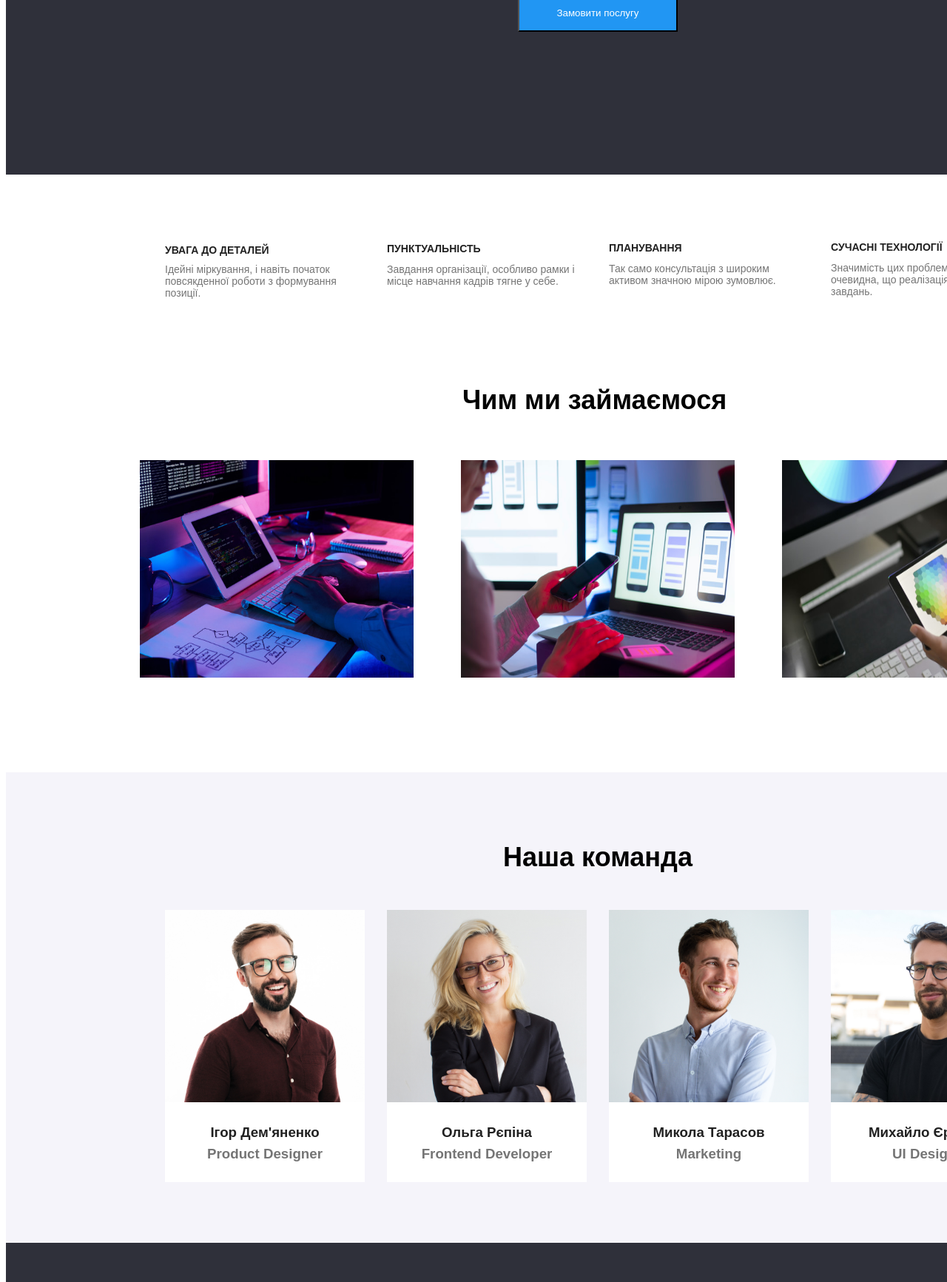
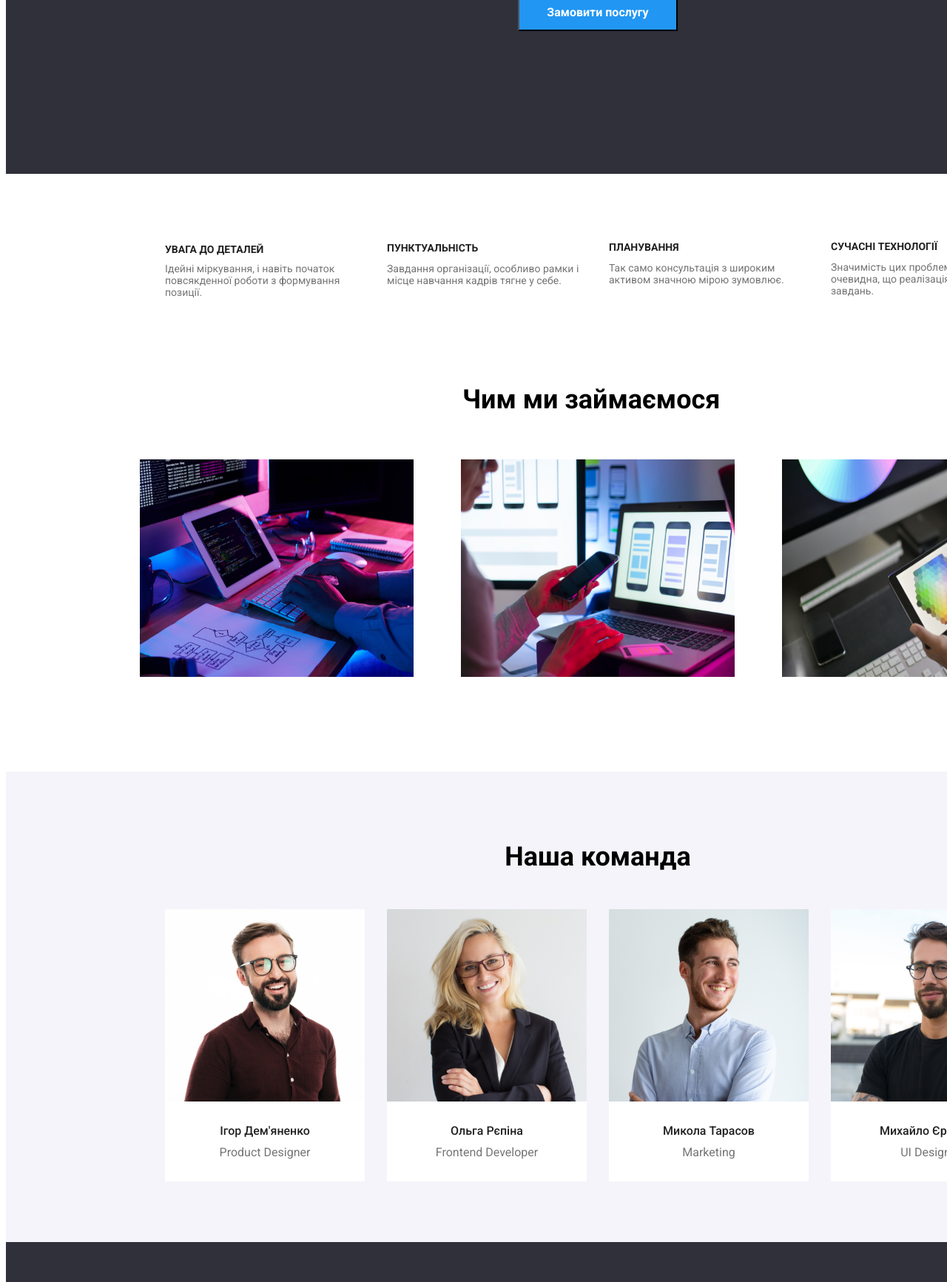
Before and after one commit to nastya675/WebStudio, a plain HTML site: page index.html in a window 1280 px wide. Shown: the part 444-2177 px from the top of the page at 74% size. Drawn offline with nearby package versions, Linux system fonts and the light colour scheme; a web font is replaced by a local one.

Commit message:
підключення шрифтів

```diff
--- a/style.css
+++ b/style.css
@@ -1,8 +1,11 @@
 @import url(https://fonts.googleapis.com/css2?family=Playfair+Display:wght@100;200;300;400;500;600;800;900&display=swap);
+@import url('https://fonts.googleapis.com/css2?family=Raleway:ital,wght@0,100..900;1,100..900&display=swap');
+@import url('https://fonts.googleapis.com/css2?family=Raleway:wght@500&family=Roboto:ital,wght@0,100;0,300;0,400;0,500;0,700;0,900;1,100;1,300;1,400;1,500;1,700;1,900&display=swap');
 
 body {
     font-family: 'Playfair Display', serif;
 }
+
 .container {
     width: 1600px;
     height: 2346px;
@@ -12,10 +15,11 @@ body {
 
 .logo {
     display: flex;
-    font-family: sans-serif;
     margin-top: 24px;
     font-size: 26px;
     margin-left: 215px;
+    font-family: "Raleway", sans-serif;
+  font-weight: 700;
 }
 
 .colorlogo {
@@ -36,8 +40,8 @@ body {
     font-family: sans-serif;
     font-size: 14px;
     color: #212121;
-
-
+    font-family: "Roboto", sans-serif;
+    font-weight: 500;
 }
 
 .nav a:hover {
@@ -58,6 +62,8 @@ body {
     text-decoration: none;
     font-size: 14px;
     color: #212121;
+    font-family: "Roboto", sans-serif;
+    font-weight: 500;
 }
 
 .contacts a:hover {
@@ -74,7 +80,7 @@ body {
     display: flex;
     flex-wrap: wrap;
     justify-content: center;
-    display:inline-block;
+    display: inline-block;
     width: 1600px;
     height: 600px;
     background: #2F303A;
@@ -90,6 +96,8 @@ body {
     height: 120px;
     margin-left: 452px;
     margin-top: 200px;
+    font-family: "Roboto", sans-serif;
+    font-weight: 900;
 }
 
 .bu {
@@ -103,94 +111,105 @@ body {
     width: 216px;
     background: #2196F3;
     color: #FFFFFF;
+    font-family: "Roboto", sans-serif;
+    font-weight: 700;
+    font-size: 16px;
 }
 
 .information1 h2 {
     margin: 0 auto;
     font-size: 14px;
-    font-family: sans-serif;
     width: 270px;
     height: 16px;
     margin-left: 215px;
     margin-top: 94px;
     color: #212121;
+    font-family: "Roboto", sans-serif;
+    font-weight: 700;
 }
 
 .information1 p {
     margin: 0 auto;
     font-size: 14px;
-    font-family: sans-serif;
     width: 270px;
     height: 72px;
     margin-left: 215px;
     margin-top: 10px;
     color: #757575;
+    font-family: "Roboto", sans-serif;
+    font-weight: 400;
 }
 
 .information2 h2 {
     margin: 0 auto;
     font-size: 14px;
-    font-family: sans-serif;
     width: 270px;
     height: 16px;
     margin-left: 515px;
     margin-top: -100px;
     color: #212121;
+    font-family: "Roboto", sans-serif;
+    font-weight: 700;
 }
 
 .information2 p {
     margin: 0 auto;
     font-size: 14px;
-    font-family: sans-serif;
     width: 270px;
     height: 48px;
     margin-left: 515px;
     margin-top: 12px;
     color: #757575;
+    font-family: "Roboto", sans-serif;
+    font-weight: 400;
 }
 
 .information3 h2 {
     margin: 0 auto;
     font-size: 14px;
-    font-family: sans-serif;
     width: 270px;
     height: 16px;
     margin-left: 815px;
     margin-top: -77px;
     color: #212121;
+    font-family: "Roboto", sans-serif;
+    font-weight: 700;
 }
 
 .information3 p {
     margin: 0 auto;
     font-size: 14px;
-    font-family: sans-serif;
     width: 270px;
     height: 48px;
     margin-left: 815px;
     margin-top: 12px;
     color: #757575;
+    font-family: "Roboto", sans-serif;
+    font-weight: 400;
 }
 
 .information4 h2 {
     margin: 0 auto;
     font-size: 14px;
-    font-family: sans-serif;
     width: 270px;
     height: 16px;
     margin-left: 1115px;
     margin-top: -77px;
     color: #212121;
+    font-family: "Roboto", sans-serif;
+    font-weight: 700;
 }
 
 .information4 p {
     margin: 0 auto;
     font-size: 14px;
-    font-family: sans-serif;
     width: 270px;
     height: 72px;
     margin-left: 1115px;
     margin-top: 12px;
     color: #757575;
+    font-family: "Roboto", sans-serif;
+    font-weight: 400;
 }
 
 .photos {
@@ -204,8 +223,9 @@ body {
     font-size: 36px;
     width: 366px;
     height: 42px;
-    font-family: sans-serif;
     margin-top: 94px;
+    font-family: "Roboto", sans-serif;
+  font-weight: 700;
 }
 
 .photos img {
@@ -230,13 +250,15 @@ body {
     gap: 30px;
 }
 
-.h1 {
+.team>.h1 {
     justify-content: center;
     margin: 0 auto;
     display: flex;
     font-family: sans-serif;
     font-size: 36px;
     padding-top: 94px;
+    font-family: "Roboto", sans-serif;
+  font-weight: 700;
 }
 
 .photo-box {
@@ -255,12 +277,13 @@ body {
     white-space: nowrap;
     justify-content: center;
     margin: 0 auto;
-    font-family: sans-serif;
     width: 129px;
     height: 19px;
-    size: 16px;
+    font-size: 16px;
     color: #212121;
     margin-top: 30px;
+    font-family: "Roboto", sans-serif;
+  font-weight: 500;
 }
 
 .about {
@@ -268,12 +291,13 @@ body {
     white-space: nowrap;
     justify-content: center;
     margin: 0 auto;
-    font-family: sans-serif;
     width: 130px;
     height: 19px;
-    size: 16px;
+    font-size: 16px;
     color: #757575;
     margin-top: 10px;
+    font-family: "Roboto", sans-serif;
+  font-weight: 400;
 }
 
 .foot {
@@ -287,11 +311,12 @@ body {
 .logo2 {
     margin: 0 auto;
     display: flex;
-    font-family: sans-serif;
     font-size: 26px;
     margin-left: 155px;
     padding: 60px;
     color: rgb(255, 255, 255);
+    font-family: "Raleway", sans-serif;
+    font-weight: 700;
 }
 
 .colorlogo2 {
@@ -302,22 +327,24 @@ body {
     margin: 0 auto;
     margin-left: 215px;
     margin-top: -50px;
+    font-family: "Roboto", sans-serif;
+  font-weight: 400;
 }
 
 .place {
     font-size: 14px;
     color: #FFFFFF;
-    font-family: sans-serif;
+
 }
 
 .email {
     font-size: 14px;
     color: #757575;
-    font-family: sans-serif;
+
 }
 
 .numder {
     font-size: 14px;
     color: #757575;
-    font-family: sans-serif;
+
 }
```
